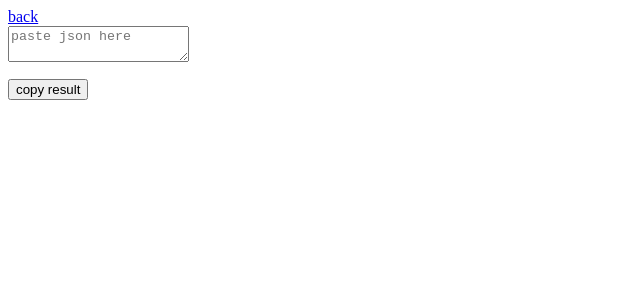
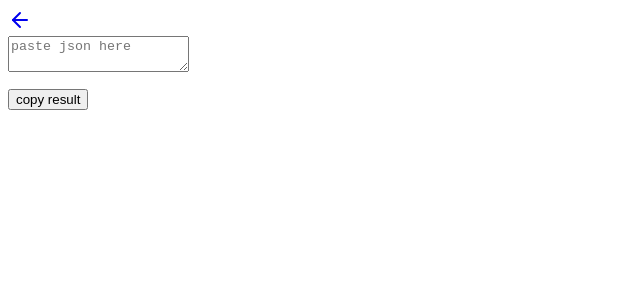
Before and after one commit to alii/tools, a Next.js app: page /json-ts in a window 1280 px wide. Shown: the top 300 px of the page, without its empty margins (0-640 px from the left). Built offline with nearby package versions, Linux system fonts and the light colour scheme.

Commit message:
add better back arrows

```diff
--- a/src/pages/json-ts.tsx
+++ b/src/pages/json-ts.tsx
@@ -1,5 +1,6 @@
 import Link from "next/link";
-import { useCallback, useEffect, useState } from "react";
+import React, { useCallback, useEffect, useState } from "react";
+import { ArrowLeft } from "react-feather";
 import MainLayout from "../layouts/main";
 
 export default function JSONTypescript() {
@@ -25,7 +26,13 @@ export default function JSONTypescript() {
 
   return (
     <MainLayout>
-      <Link href="../">back</Link>
+      <div>
+        <Link href="/">
+          <a className="inline-block bg-gray-100 text-black hover:text-red-500 hover:bg-red-50 rounded-md transition ease-in-out">
+            <ArrowLeft />
+          </a>
+        </Link>
+      </div>
       <div className="w-full grid grid-cols-2 gap-10">
         <textarea
           placeholder="paste json here"
@@ -37,7 +44,10 @@ export default function JSONTypescript() {
           <pre>{result}</pre>
 
           <div>
-            <button className="bg-red-50 text-red-400 w-24 rounded-md" onClick={copy}>
+            <button
+              className="bg-red-50 text-red-400 w-24 rounded-md"
+              onClick={copy}
+            >
               copy result
             </button>
           </div>
```
Also changed, not shown: src/pages/lookup.tsx (+10 -3 lines).
